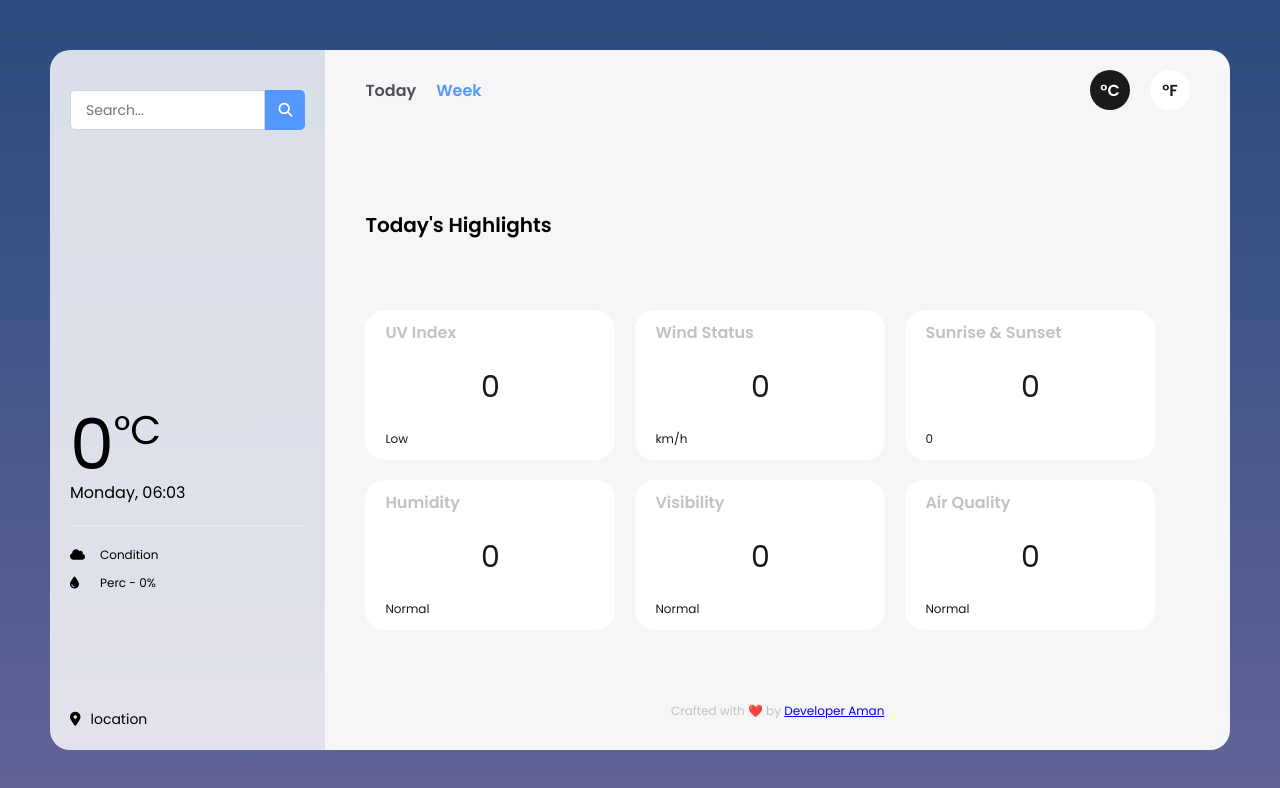
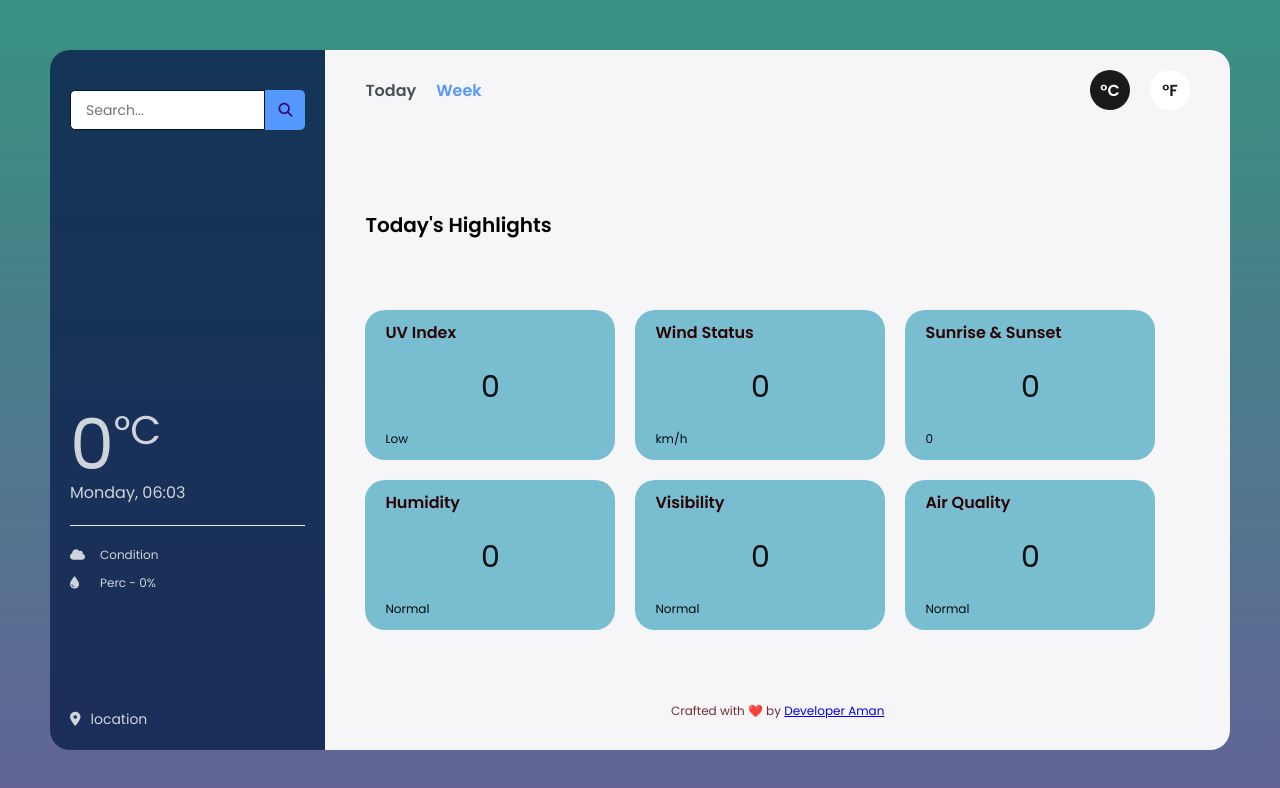
Before and after one commit to MohammadAmannn/weatherapp, a plain HTML site: page index.html in a window 1280 px wide. Drawn offline with Linux system fonts and the light colour scheme; no server answers.

Commit message:
Update style.css

```diff
--- a/style.css
+++ b/style.css
@@ -17,7 +17,7 @@ body {
   min-width: 1000px;
   padding: 50px;
   background: var(--primary-color);
-  background-image: linear-gradient(rgba(0, 0, 0, 0.5), rgba(111, 47, 47, 0.5)),
+  background-image: linear-gradient(rgba(27, 139, 8, 0.5), rgba(111, 47, 47, 0.5)),
     url("./images/cd.jpg");
   background-size: cover;
   background-position: center;
@@ -37,7 +37,8 @@ img {
   width: 30%;
   min-width: 250px;
   padding: 20px;
-  background: rgba(255, 255, 255, 0.815);
+  background: rgba(13, 34, 77, 0.815);
+  color: #ced4da;
   display: flex;
   flex-direction: column;
   justify-content: space-between;
@@ -54,12 +55,12 @@ img {
 .search input {
   width: 100%;
   height: 40px;
-  border: 1px solid #ced4da;
+  border: 1px solid #021426;
   border-top-left-radius: 5px;
   border-bottom-left-radius: 5px;
   padding: 0 15px;
   font-size: 14px;
-  color: #495057;
+  color: #280537;
 }
 .search input:focus {
   outline: none;
@@ -72,7 +73,7 @@ img {
   border-top-right-radius: 5px;
   border-bottom-right-radius: 5px;
   background: var(--primary-color);
-  color: #fff;
+  color: #350b79;
   font-size: 14px;
   cursor: pointer;
 }
@@ -245,14 +246,14 @@ img {
   width: 250px;
   height: 150px;
   border-radius: 20px;
-  color: #1a1a1a;
-  background-color: #fff;
+  color: #010d0d;
+  background-color: #78bdd0;
   padding: 10px 20px;
   display: flex;
   flex-direction: column;
 }
 .card2 .card-heading {
-  color: #c2c2c2;
+  color: #2b0404;
 }
 
 .card2 .content {
@@ -270,7 +271,7 @@ img {
 .credits {
   text-align: center;
   font-size: 12px;
-  color: #c2c2c2;
+  color: #742d2d;
   position: absolute;
   bottom: 30px;
   left: 50%;
```
